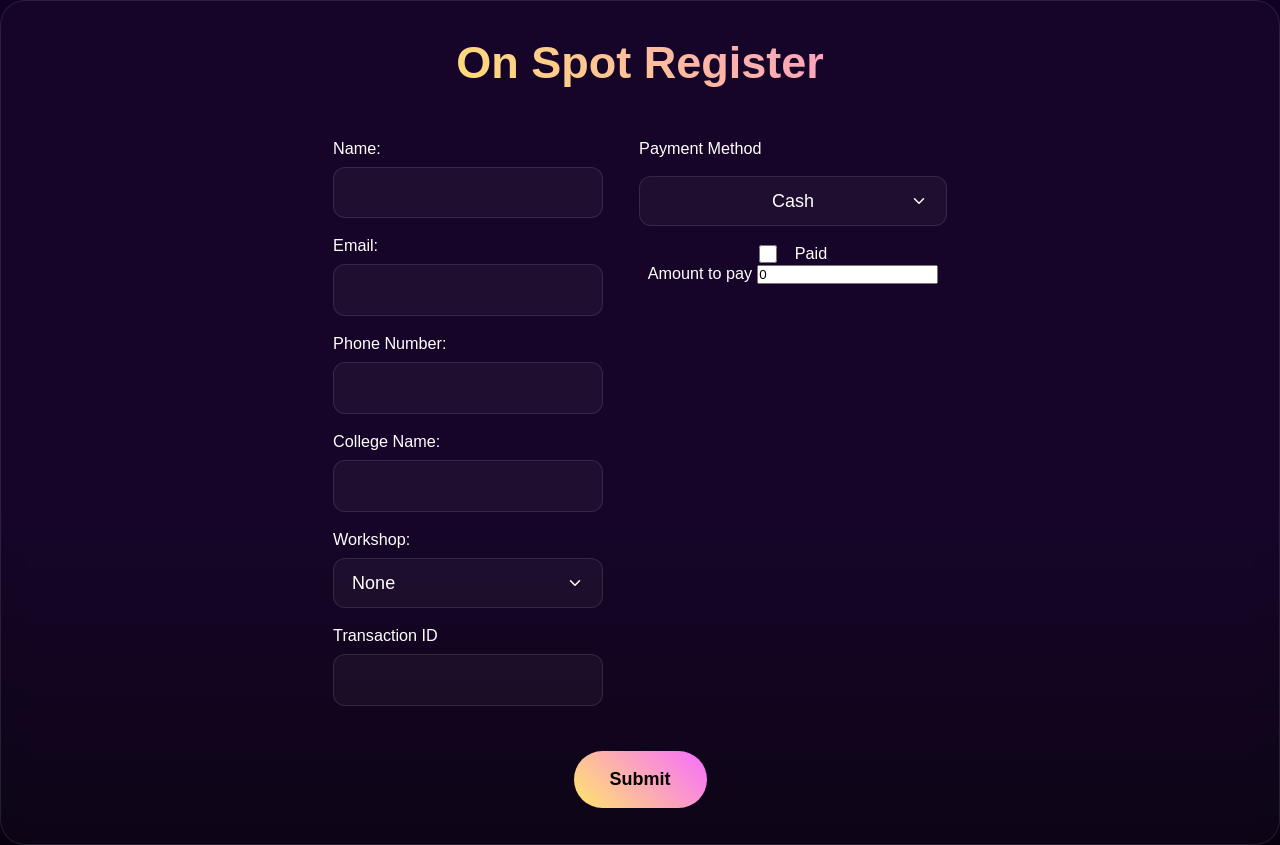
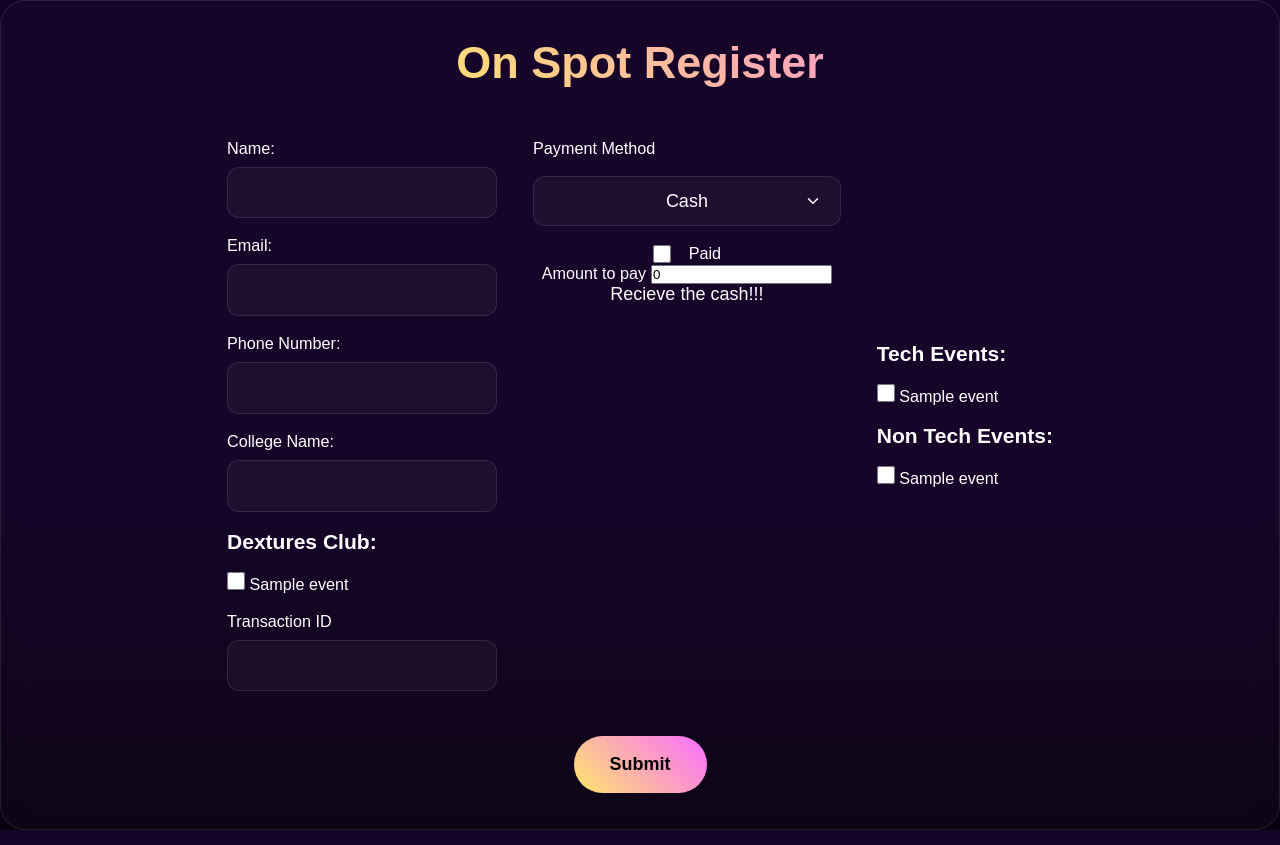
Before and after one commit to Parvat-R/threads-25-onspot, a Flask app: template templates/register.html in a window 1280 px wide. Run offline with Flask 3, Linux system fonts and the light colour scheme; the template is opened without the code that fills it: most values are stand-ins (such as "Sample title", 1, 10 or a date in 2020); some web fonts are replaced.

Commit message:
modified:   app.py 	modified:   database.py 	modified:   events.py 	modified:   static/form.css 	modified:   templates/register.html

```diff
--- a/app.py
+++ b/app.py
@@ -29,10 +29,10 @@ def register():
     if "student_id" in session:
         flash("You are already registered!", "danger")
         return redirect(url_for("myid"))
-    # for i in workshops:
-    #     i["seats_filled"] = db.get_workshop_registration_count(i["event_name"])
-    #     if i["seats_filled"] >= i["seats"]:
-    #         i["disabled"] = True
+    for i in workshops:
+        i["seats_filled"] = db.get_workshop_registration_count(i["event_name"])
+        if i["seats_filled"] >= i["seats"]:
+            i["disabled"] = True
     return render_template(
         "register.html",
         workshops=workshops,
@@ -48,10 +48,10 @@ def register_post():
         name = request.form["name"]
         email = request.form.get("email", "").strip().lower()
         phone = request.form["phone"]
-        workshop = request.form.get("workshop", None)
+        # workshop = request.form.get("workshop", None)
         amount = request.form.get("amount", None)
         # Changed to getlist for multiple events
-        # selected_events = request.form.getlist("events")
+        selected_events = request.form.getlist("events")
         college_name = request.form["college_name"]
         payment_type = request.form["payment_method"]
         paid = request.form.get("paid", None)
@@ -62,21 +62,21 @@ def register_post():
         student_data = db.get_student_by_email(email)
         _id = db.get_student_by_email(email)
         if not _id and db.student_exists(email, phone) and student_data:
-            student_data["workshop"] = workshop
-            # student_data["events"] = selected_events
+            # student_data["workshop"] = workshop
+            student_data["events"] = selected_events
             _id = student_data["_id"]
             del student_data["_id"]
             db.edit_student(_id, student_data)
-            _id = db.get_student_by_email(email)
+            _id = db.get_student_by_email(email)["_id"]
 
         if not _id:
             student_data = {
                 "name": name,
                 "email": email,
                 "phone": phone,
-                "workshop": workshop,
-                # "events": selected_events,  # Now it's a list
-                "events": [],  # Now it's a list
+                "workshop": None,
+                "events": selected_events,  # Now it's a list
+                # "events": [],  # Now it's a list
                 "college_name": college_name
             }
             _id = db.create_student(student_data)
--- a/database.py
+++ b/database.py
@@ -10,8 +10,8 @@ from dotenv import load_dotenv
 
 # Load MongoDB URI from .env
 load_dotenv()
-uri = "mongodb+srv://threads25cse:aAlBJxpockulLRWh@threads-1.nlete.mongodb.net/?retryWrites=true&w=majority&appName=threads-1"
-# uri = "mongodb://localhost:27017/"
+# uri = "mongodb+srv://threads25cse:aAlBJxpockulLRWh@threads-1.nlete.mongodb.net/?retryWrites=true&w=majority&appName=threads-1"
+uri = "mongodb://localhost:27017/"
 MONGO_URI = os.environ.get("MONGO_URI", uri)
 print(MONGO_URI)
 
@@ -458,11 +458,13 @@ _dexturs = ["Code Trail", "Rapid Relfex"]
 
 events = _tech_events + _non_tech_events + _dexturs
 
-# for i in events:
-#     print(f"{i}: {count_students_by_event(i)}")
+for i in events:
+    print(f"{i}: {count_students_by_event(i)}")
 
 _workshops = ["Game Development (Unity)", "Intellifusion", "Web Development (Full Stack)", "Cybersecurity"]
 
 
 # # count_not_paid_students()
 # # print("Students who got verified: ", count_students_by_paid())
+for i in _workshops:
+    print(count_students_by_workshop(i))
--- a/events.py
+++ b/events.py
@@ -5,7 +5,7 @@ workshops = [
         "organizers": [
             "Mithun - 9025251745"
         ],
-        "seats" : 100,
+        "seats" : 120,
         "seats_filled" : 0,
         "disabled" : False
     },
@@ -16,7 +16,7 @@ workshops = [
         "organizers": [
             "Rohith - 7418933402"
         ],
-        "seats" : 50,
+        "seats" : 60,
         "seats_filled" : 0,
         "disabled" : False
     },
@@ -26,7 +26,7 @@ workshops = [
         "organizers": [
             "Karthikeyan - 9751990206"
         ],
-        "seats" : 90,
+        "seats" : 135,
         "seats_filled" : 0,
         "disabled" : False
     },
@@ -36,7 +36,7 @@ workshops = [
         "organizers": [
             "Dhanu Sree - 9486190390"
         ],
-        "seats" : 80,
+        "seats" : 100,
         "seats_filled" : 0,
         "disabled" : False
     }
--- a/static/form.css
+++ b/static/form.css
@@ -278,11 +278,11 @@ form .form-group.dxt {
     flex-direction: column;
 }
 
-.qrs > * {
+/* .qrs > * {
     opacity: 0;
-}
+} */
 
-.upi.qr300 .qrs .qr300 {
+/* .upi.qr300 .qrs .qr300 {
     opacity: 1;
 }
 .upi.qr500 .qrs .qr500 {
@@ -290,7 +290,7 @@ form .form-group.dxt {
 }
 .upi.qr200 .qrs .qr200 {
     opacity: 1;
-}
+} */
 
 .middle {
     display: flex;
@@ -331,7 +331,7 @@ select#payment_method {
 input#transaction_id {
     position: relative;
 }
-
+/*
 .qrs .qr300 {
     position: absolute;
 }
@@ -342,7 +342,7 @@ input#transaction_id {
 
 .qrs .qr500 {
     position: absolute;
-}
+} */
 .paid {
     position: relative;
     align-self: center;
@@ -371,3 +371,7 @@ img {
 img {
         width: 300px;
     }
+
+    .hidden {
+        display: none;
+    }
--- a/templates/register.html
+++ b/templates/register.html
@@ -34,26 +34,26 @@
                 </div>
 
 
-                <div class="form-group">
+                <!-- <div class="form-group">
                     <label for="workshops">Workshop:</label>
                     <select id="workshops" name="workshop">
                         <option value="none">None</option>
-                        {% for workshop in workshops %}
-                        {% if workshop.disabled == False %}
-                        <option value="{{ workshop.event_name }}">{{ workshop.event_name }}</option>
-                        {% endif %}
-                        {% endfor %}
+                        {# for workshop in workshops #}
+                        {# if workshop.disabled == False #}
+                        <option value="{# workshop.event_name #}">{# workshop.event_name #}</option>
+                        {# endif #}
+                        {# endfor #}
                     </select>
+                </div> -->
+                <div class="form-group dxt">
+                    <h3>Dextures Club:</h3>
+                    {% for event in _dexturs %}
+                    <label>
+                        <input type="checkbox" name="events" value="{{ event }}">
+                        {{ event }}
+                    </label>
+                    {% endfor %}
                 </div>
-                <!-- <div class="form-group dxt">
-                    <h3>Dextures Club:</h3>
-                    {# for event in _dexturs #}
-                    <label>
-                        <input type="checkbox" name="events" value="{# event #}">
-                        {# event #}
-                    </label>
-                    {# endfor #}
-                </div> -->
                 <div class="form-group">
                     <label for="college_name">Transaction ID</label>
                     <input type="text" id="transaction_id" name="transaction_id" />
@@ -80,88 +80,83 @@
                         <input type="integer" id="amount" name="amount" value="0">
                     </div>
                     <div class="cash">
-
+                        Recieve the cash!!!
                     </div>
-                    <div class="upi">
+                    <div class="upi hidden">
+                        <div class="sona hidden">
+                            Free for you :)
+                        </div>
                         <div class="qrs">
-                            <div class="qr300">
-                                <img src="/static/qr300.png" alt="300 Rs. QR">
-                            </div>
-                            <div class="qr200">
-                                <img src="/static/qr200.png" alt="200 Rs. QR">
-                            </div>
-                            <div class="qr500">
-                                <img src="/static/qr500.png" alt="500 Rs. QR">
-                            </div>
+                            <img src="/static/qr200.png" alt="200 Rs. QR">
                         </div>
                     </div>
                 </div>
             </div>
 
 
-            <!-- <div class="right">
+            <div class="right">
 
                 <div class="form-group events_list">
                     <h3>Tech Events:</h3>
-                    {# for event in _tech_events #}
+                    {% for event in _tech_events %}
                     <label>
                         <input type="checkbox" class="events" name="events" value="{{ event }}">
-                        {# event #}
+                        {{ event }}
                     </label>
-                    {# endfor #}
+                    {% endfor %}
                     <h3>Non Tech Events:</h3>
-                    {# for event in _non_tech_events #}
+                    {% for event in _non_tech_events %}
                     <label>
                         <input type="checkbox" class="events" name="events" value="{{ event }}">
-                        {# event #}
+                        {{ event }}
                     </label>
-                    {# endfor #}
+                    {% endfor %}
                 </div>
-            </div> -->
+            </div>
         </div>
 
 
         <button type="submit" class="submit-button">Submit</button>
     </form>
 </div>
-<script>
-    function refreshAmount() {
-        const workshop = document.getElementById("workshops").value;
+<script defer>
+    document.getElementById("email").addEventListener("keydown", () => {
         const email = document.getElementById("email").value;
-        const amount = document.getElementById("amount");
-        email.toLowerCase();
-        const selected_events = document.querySelectorAll('input[name="events"]:checked');
-        const events = selected_events;
-        if (email.includes("cse@sonatech.ac.in") || email.includes("csd@sonatech.ac.in") || email.includes("aiml@sonatech.ac.in")) {
-            if (workshop == "none") {
-                amount.value = 0;
-            } else {
-                amount.value = 200;
-            }
+        if (email.includes("cse@sonatech.ac.in") || email.includes("csd@sonatech.ac.in") || email.includes("aml@sonatech.ac.in")) {
+            document.getElementById("amount").value = 0;
+            // hide the qr and display the .sona as a block if
+            document.querySelector(".sona").className = "sona"
+            document.querySelector(".qrs").className = "qrs hidden"
         } else {
-            if (workshop != "none" && events.length > 0) {
-                amount.value = 500;
-            } else if (workshop == "none" && events.length > 0) {
-                amount.value = 200;
-            } else if (workshop != "none" && events.length == 0) {
-                amount.value = 300;
-            } else {
-                amount.value = 0;
-            }
+            document.getElementById("amount").value = 200;
+            // hide the qr and display the .sona as a block if
+            document.querySelector(".sona").className = "sona hidden"
+            document.querySelector(".qrs").className = "qrs"
         }
-        const upi = document.querySelector(".upi");
-        upi.classList = `upi qr${amount.value}`;
-    }
-    document.getElementById("workshops").addEventListener("change", function () {
-        refreshAmount();
+    })
+    document.getElementById("email").addEventListener("change", () => {
+        const email = document.getElementById("email").value;
+        if (email.includes("cse@sonatech.ac.in") || email.includes("csd@sonatech.ac.in") || email.includes("aml@sonatech.ac.in")) {
+            document.getElementById("amount").value = 0;
+            // hide the qr and display the .sona as a block if
+            document.querySelector(".sona").className = "sona"
+            document.querySelector(".qrs").className = "qrs hidden"
+        } else {
+            document.getElementById("amount").value = 200;
+            // hide the qr and display the .sona as a block if
+            document.querySelector(".sona").className = "sona hidden"
+            document.querySelector(".qrs").className = "qrs"
+        }
+    })
+    document.getElementById("payment_method").addEventListener("change", ()=> {
+        if (document.getElementById("payment_method").value == "cash") {
+            document.querySelector(".cash").className = "cash"
+            document.querySelector(".upi").className = "upi hidden"
+        } else {
+
+            document.querySelector(".cash").className = "cash hidden"
+            document.querySelector(".upi").className = "upi"
+        }
     });
-    document.querySelectorAll(".events").forEach(element => {
-        element.addEventListener("change", function () {
-            refreshAmount();
-        })
-    });
-    document.getElementById("email").addEventListener("change", function () {
-        refreshAmount();
-    })
 </script>
 {% endblock %}
```
